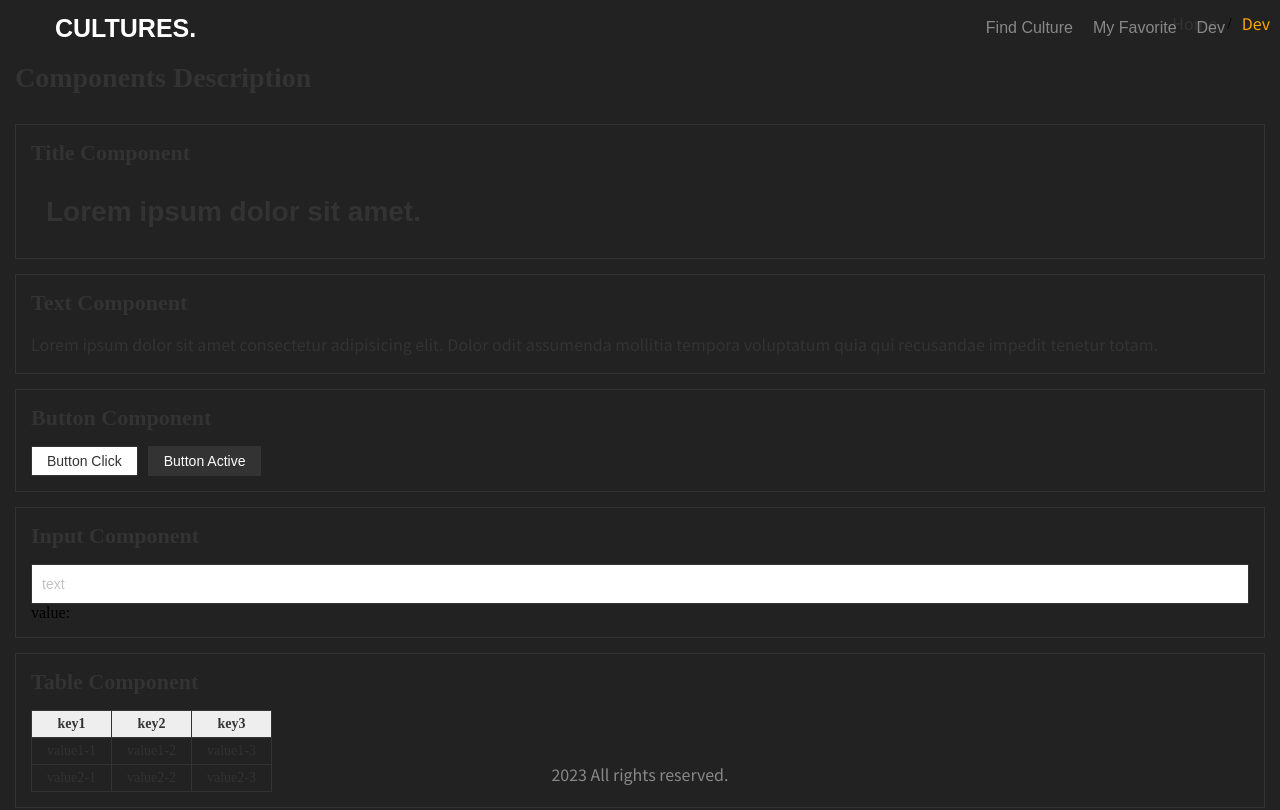
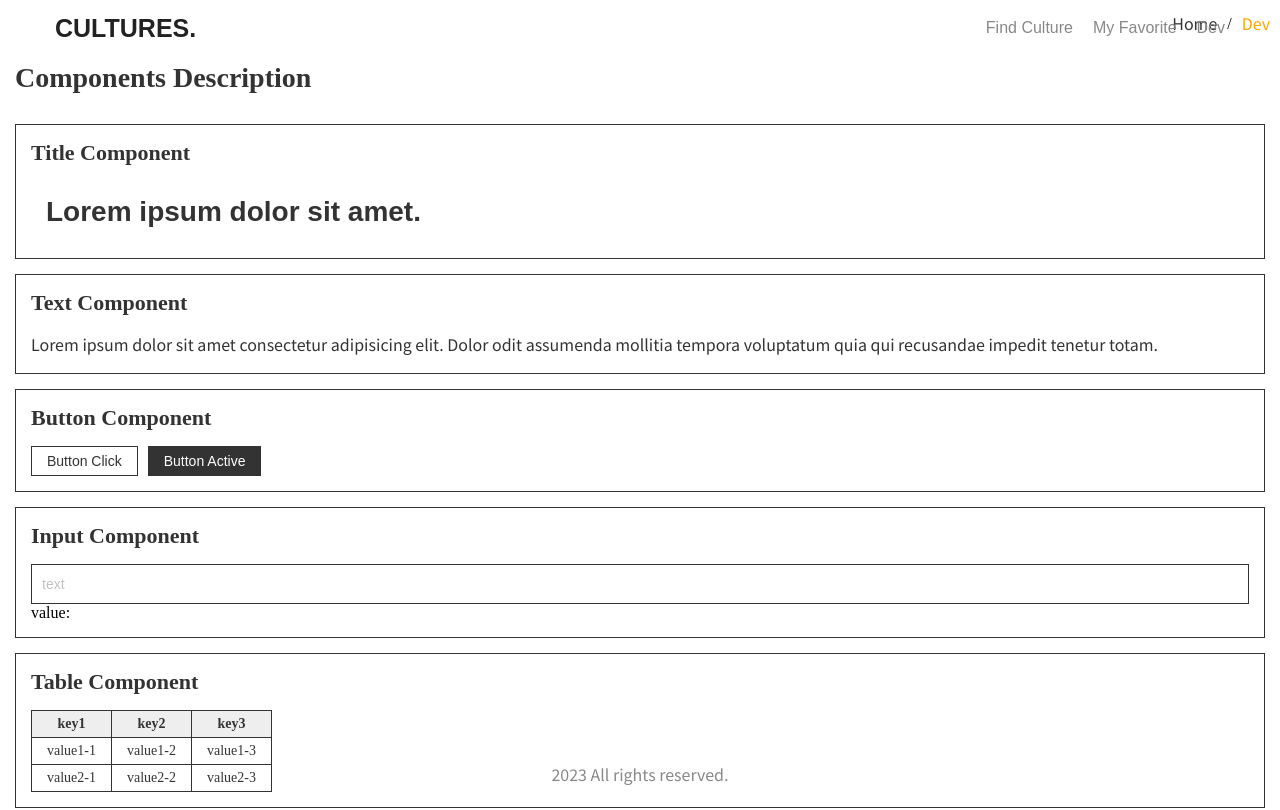
Before and after one commit to wknowpark797/next-culture-portfolio, a Next.js app: page /dev in a window 1280 px wide. Shown: the top 810 px of the page. Built offline with nearby package versions, Linux system fonts and the light colour scheme.

Commit message:
dev 페이지 흑백 컬러 반전 적용 및 컴포넌트 옵션 추가

```diff
--- a/components/organisms/Header/Header.jsx
+++ b/components/organisms/Header/Header.jsx
@@ -3,11 +3,11 @@ import { Navbar } from '@/components/molecules/Navbar/Navbar';
 import clsx from 'clsx';
 import styles from './Header.module.scss';
 
-function Header() {
+function Header({ blackLogo = false }) {
 	return (
 		<header className={clsx(styles.header)}>
 			<div className={clsx(styles.inner)}>
-				<Title url={'/'} className={clsx(styles.logo)}>
+				<Title url={'/'} className={clsx(styles.logo, blackLogo && styles.blackLogo)}>
 					CULTURES.
 				</Title>
 
--- a/components/organisms/Header/Header.module.scss
+++ b/components/organisms/Header/Header.module.scss
@@ -17,6 +17,10 @@
 		.logo {
 			font-size: 25px;
 			color: #fff;
+
+			&.blackLogo {
+				color: #222;
+			}
 		}
 	}
 }
--- a/components/template/Layout/Layout.jsx
+++ b/components/template/Layout/Layout.jsx
@@ -24,8 +24,8 @@ function Layout({ children }) {
 				<link rel='icon' href='/favicon.ico' />
 			</Head>
 
-			<div className={clsx(styles.layout)}>
-				<Header />
+			<div className={clsx(styles.layout, router.asPath === '/dev' && styles.whiteLayout)}>
+				<Header blackLogo={router.asPath === '/dev'} />
 
 				<section className={clsx(styles.content)}>
 					{router.asPath !== '/' && <Breadcrumb data={Path} />}
--- a/components/template/Layout/Layout.module.scss
+++ b/components/template/Layout/Layout.module.scss
@@ -1,3 +1,7 @@
 .layout {
 	background: #222;
+
+	&.whiteLayout {
+		background: #fff;
+	}
 }
```
